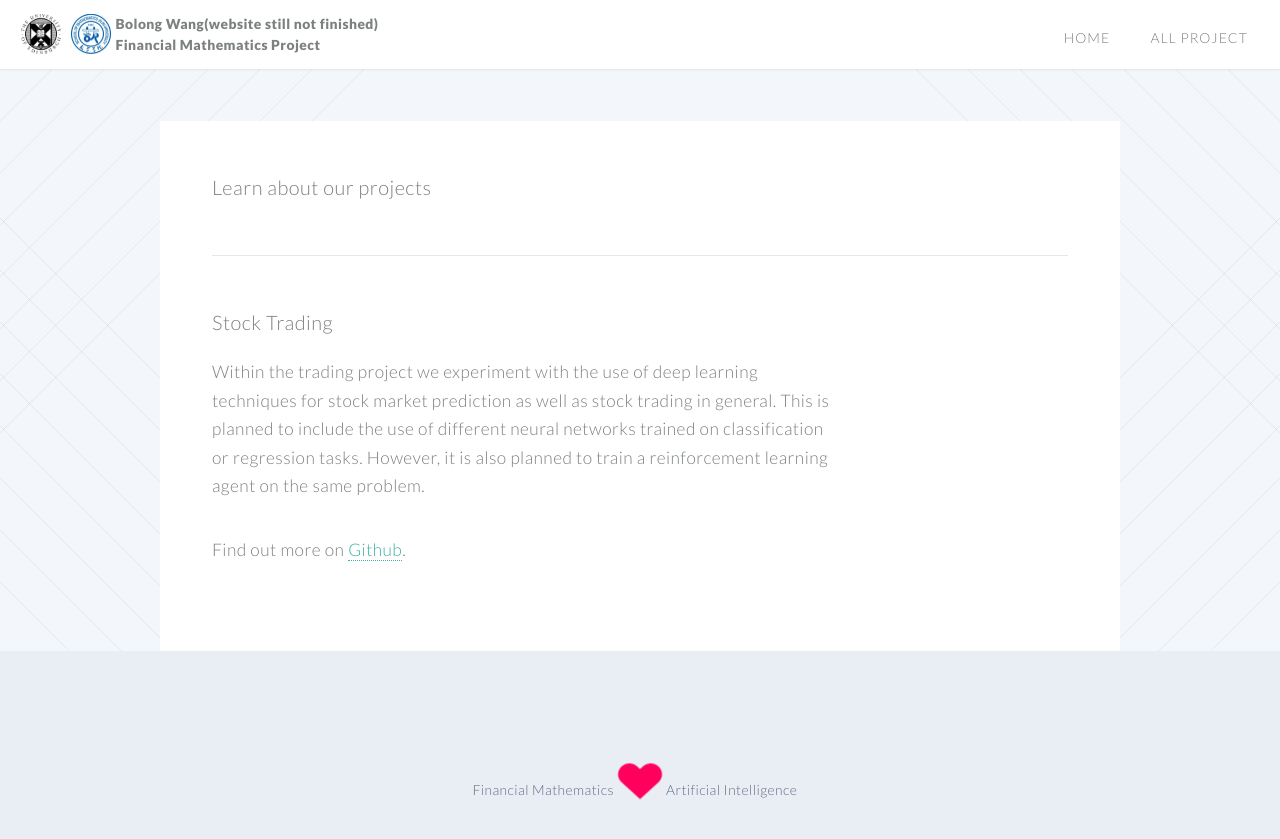
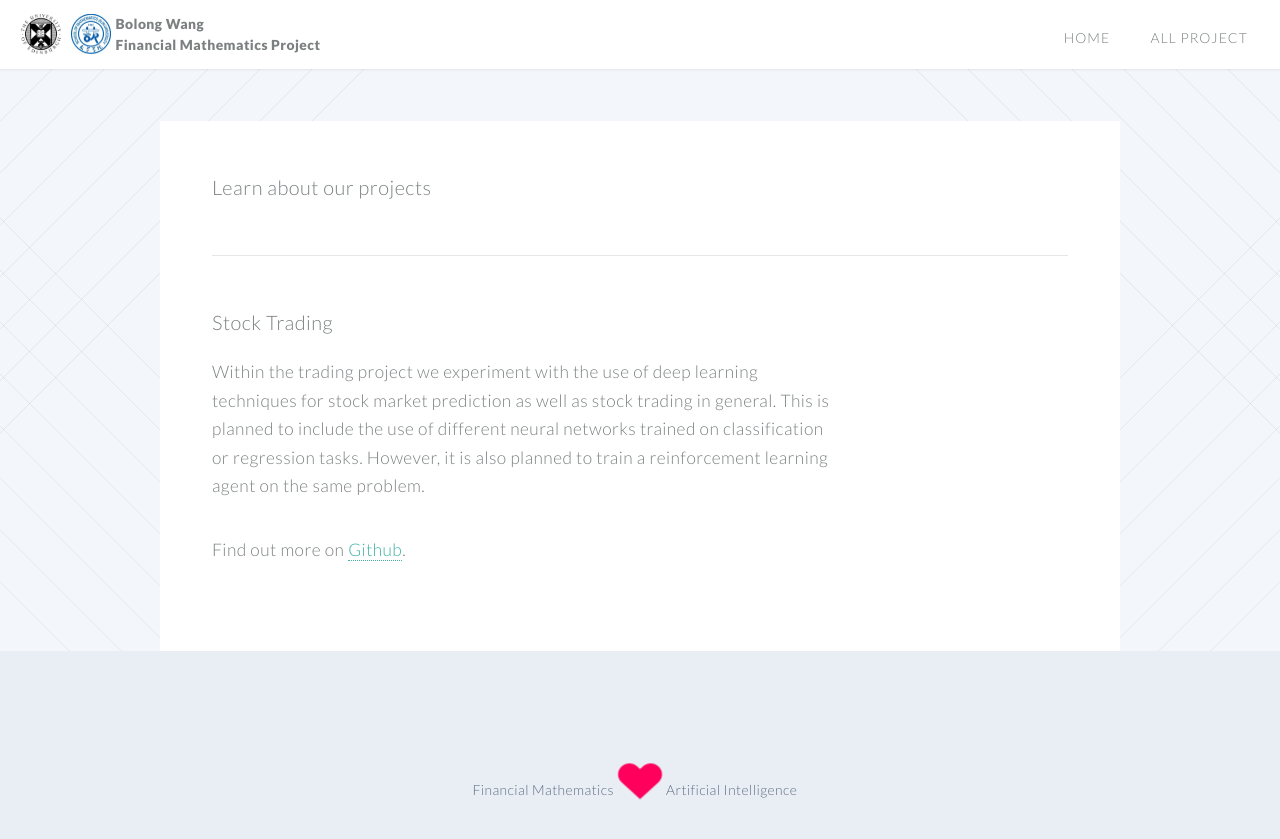
Before and after one commit to Gonewiththewind4/Project-Display, a Jekyll site: the page built from projects.html, in a window 1280 px wide. Shown: the top 839 px of the page. Built offline with Jekyll 4.4.1, drawn with Linux system fonts in a browser that asks for light colours.

Commit message:
Update navigation.html

```diff
--- a/_includes/navigation.html
+++ b/_includes/navigation.html
@@ -1,7 +1,7 @@
 <!-- Header -->
 <header id="header" class="{{ page.header-class }}">
     <img src="https://gonewiththewind4.github.io/Project-Display/images/ed.png" style="float:left; margin-right:10px; height:40px">
-  <h1 id="logo"><!--<a href="{{ site.baseurl }}/">--><img src="https://gonewiththewind4.github.io/Project-Display/images/jl.jpg" style="float:left; margin-right:5px; height:40px">Bolong Wang(website still not finished)
+  <h1 id="logo"><!--<a href="{{ site.baseurl }}/">--><img src="https://gonewiththewind4.github.io/Project-Display/images/jl.jpg" style="float:left; margin-right:5px; height:40px">Bolong Wang
     <div> Financial Mathematics Project</span></div></a></h1>
     <nav id="nav">
         <ul>
```
